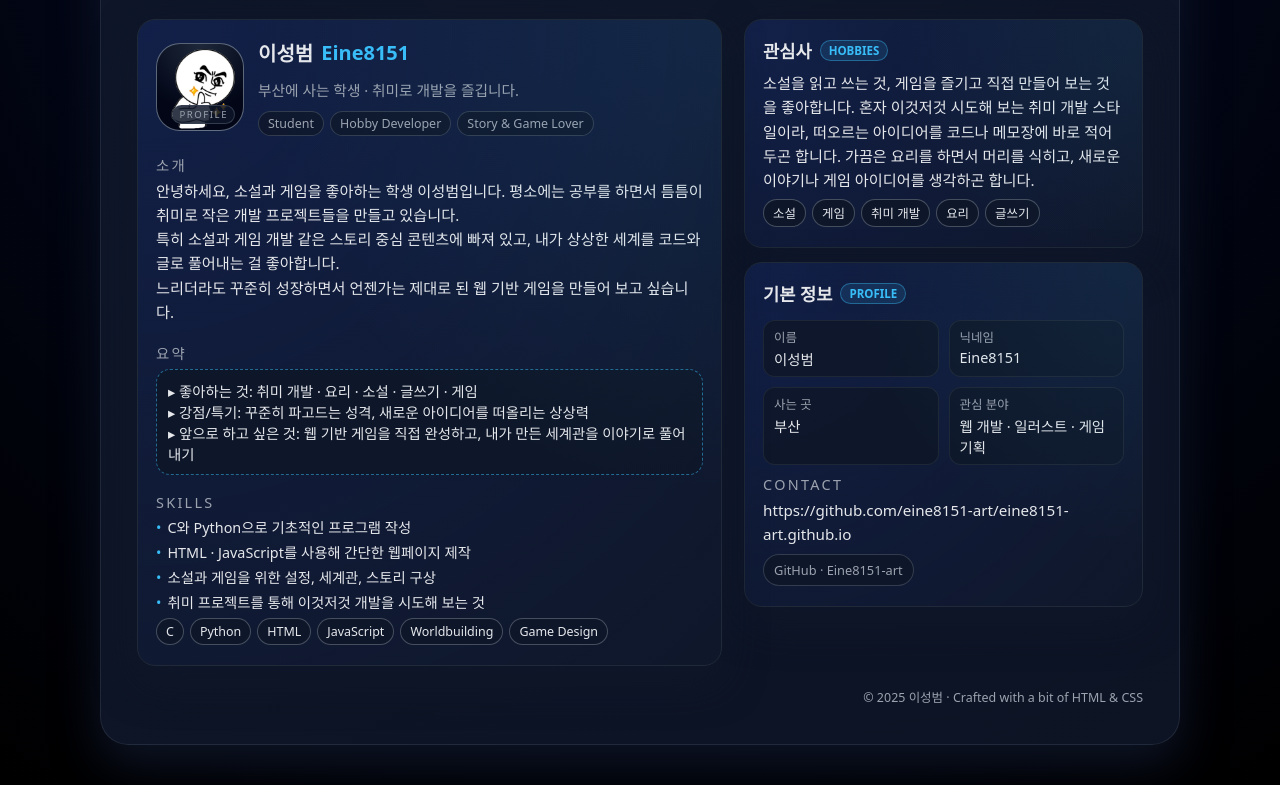
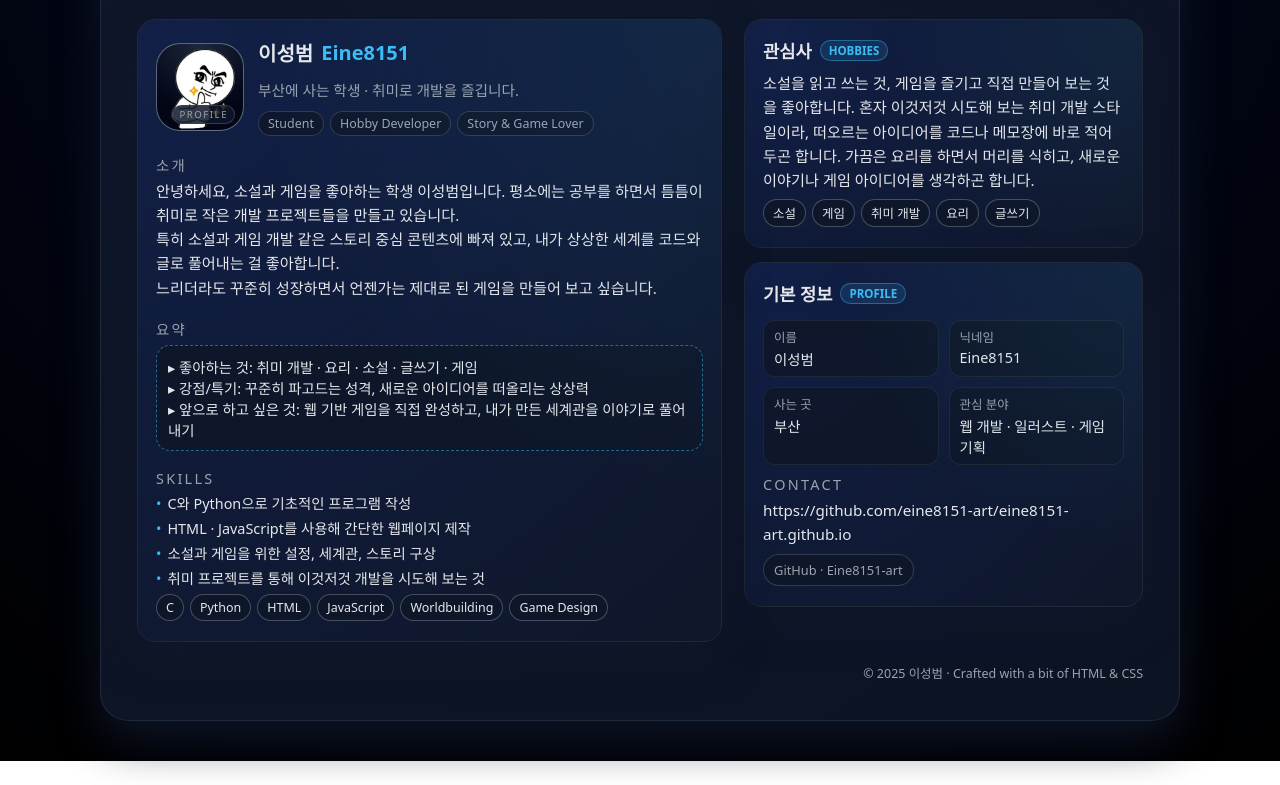
Before and after one commit to eine8151-art/eine8151-art.github.io, a plain HTML site: page index.html in a window 1280 px wide. Shown: the part 165-950 px from the top of the page. After the commit the page ends 926 px from the top, so only its background shows below. Drawn offline with Linux system fonts and the light colour scheme.

Commit message:
Update index.html

```diff
--- a/index.html
+++ b/index.html
@@ -389,7 +389,7 @@
           <p>
             안녕하세요, 소설과 게임을 좋아하는 학생 이성범입니다. 평소에는 공부를 하면서 틈틈이 취미로 작은 개발 프로젝트들을 만들고 있습니다.<br>
             특히 소설과 게임 개발 같은 스토리 중심 콘텐츠에 빠져 있고, 내가 상상한 세계를 코드와 글로 풀어내는 걸 좋아합니다.<br>
-            느리더라도 꾸준히 성장하면서 언젠가는 제대로 된 웹 기반 게임을 만들어 보고 싶습니다.
+            느리더라도 꾸준히 성장하면서 언젠가는 제대로 된 게임을 만들어 보고 싶습니다.
           </p>
         </div>
 
```
